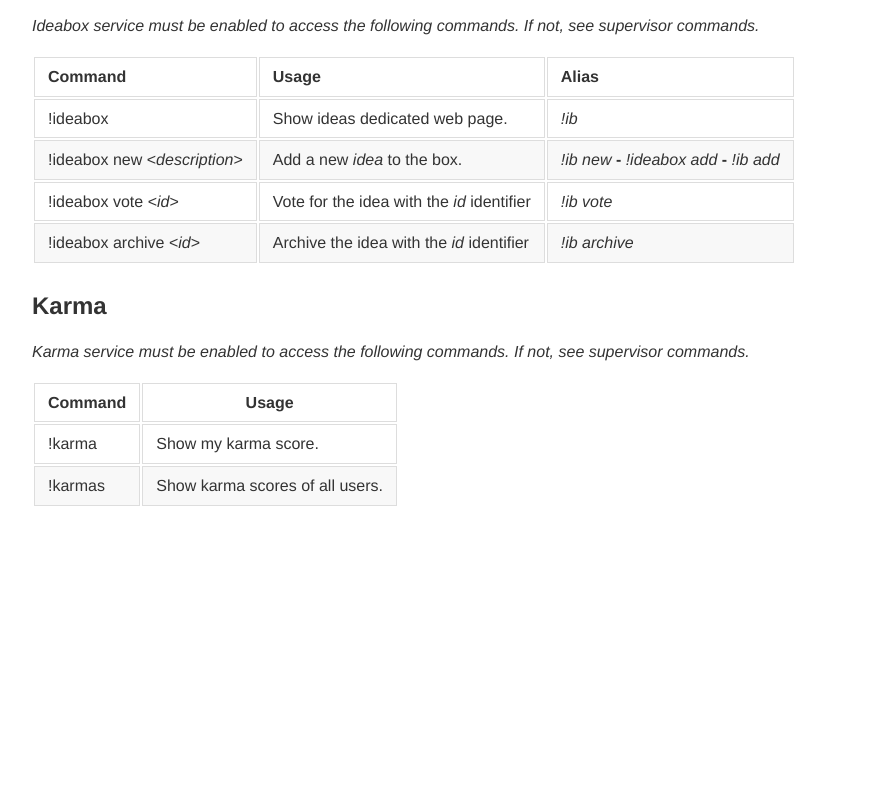
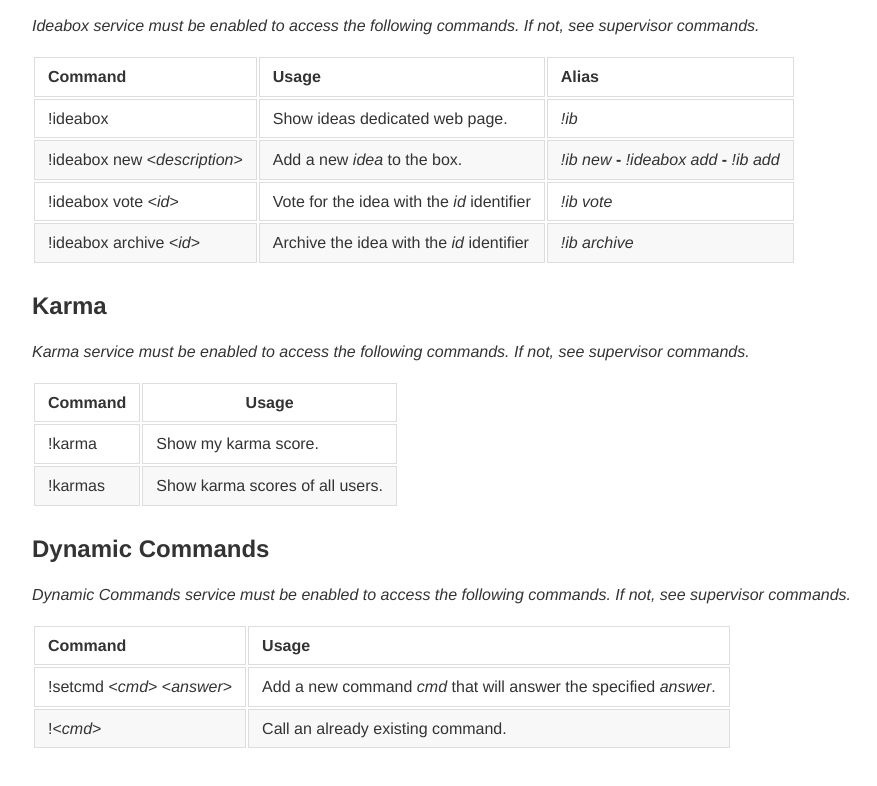
Before and after one commit to Telsanyr/Johnny_VI, a website: page web/client/help.html in a window 1280 px wide. Shown: the part 2526-3312 px from the top of the page, without its empty margins (6-883 px from the left). Before the commit the page ends 3072 px from the top, so only its background shows below. Drawn offline with Linux system fonts and the light colour scheme.

Commit message:
Update help webpage

```diff
--- a/web/client/help.html
+++ b/web/client/help.html
@@ -818,5 +818,25 @@ pre.editor-colors .fold-marker:after {
 <td>Show karma scores of all users.</td>
 </tr>
 </tbody>
+</table>
+<h3 id="dynamic-commands">Dynamic Commands</h3>
+<p><em>Dynamic Commands service must be enabled to access the following commands. If not, see supervisor commands.</em></p>
+<table>
+<thead>
+<tr>
+<th style="text-align:left">Command</th>
+<th style="text-align:left">Usage</th>
+</tr>
+</thead>
+<tbody>
+<tr>
+<td style="text-align:left">!setcmd &lt;<em>cmd</em>&gt; &lt;<em>answer</em>&gt;</td>
+<td style="text-align:left">Add a new command <em>cmd</em> that will answer the specified <em>answer</em>.</td>
+</tr>
+<tr>
+<td style="text-align:left">!&lt;<em>cmd</em>&gt;</td>
+<td style="text-align:left">Call an already existing command.</td>
+</tr>
+</tbody>
 </table></body>
 </html>
```
Also changed, not shown: web/client/help.md (+9 -0 lines).
